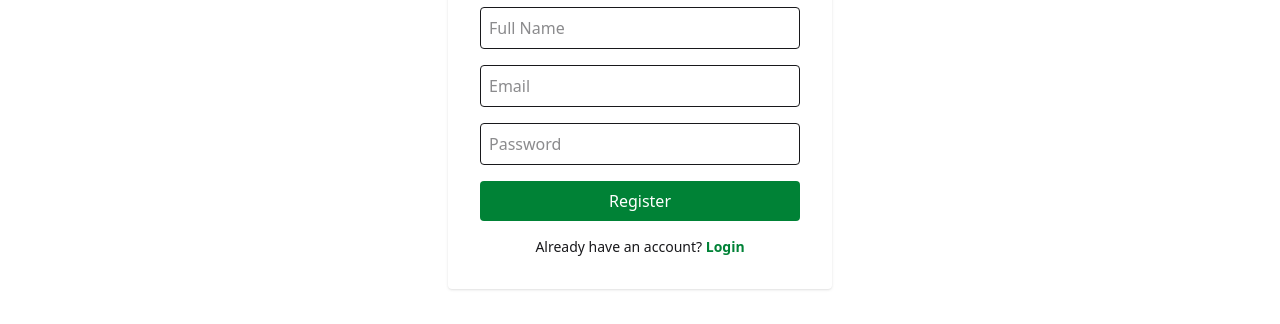
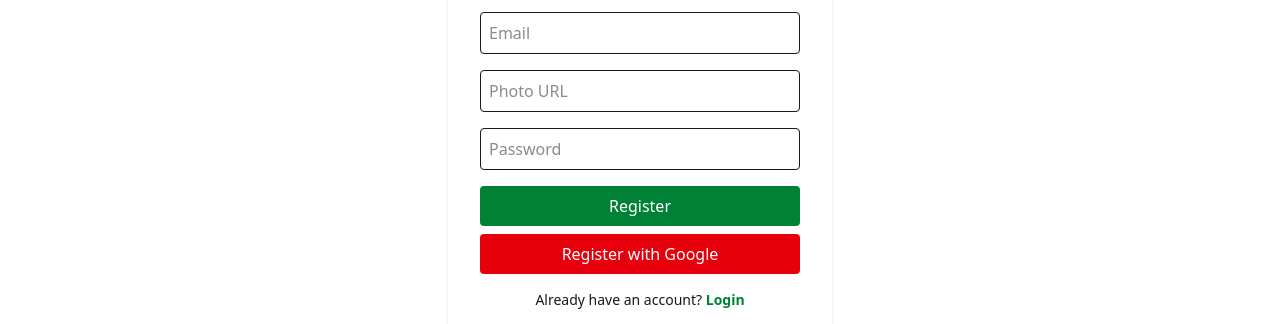
Before and after one commit to islamSorifulhero/client, a React (Vite) app: page /register in a window 1280 px wide. Shown: the part 300-624 px from the top of the page. Built offline with nearby package versions, Linux system fonts and the light colour scheme; no server answers.

Commit message:
Login and Logout button updated

```diff
--- a/src/pages/Login.jsx
+++ b/src/pages/Login.jsx
@@ -1,16 +1,17 @@
-import React, { useContext, useState } from "react";
+import React, { useContext } from "react";
 import { AuthContext } from "../components/content/AuthProviders.jsx";
-import { getAuth, signInWithEmailAndPassword } from "firebase/auth";
+import { getAuth, signInWithEmailAndPassword, GoogleAuthProvider, signInWithPopup } from "firebase/auth";
 import { Link, useNavigate } from "react-router-dom";
 import app from "../firebase/firebase.config.js";
 import { toast } from "react-toastify";
 
 const auth = getAuth(app);
+const googleProvider = new GoogleAuthProvider();
 
 const Login = () => {
   const { user } = useContext(AuthContext);
-  const [email, setEmail] = useState("");
-  const [password, setPassword] = useState("");
+  const [email, setEmail] = React.useState("");
+  const [password, setPassword] = React.useState("");
   const navigate = useNavigate();
 
   const handleLogin = async e => {
@@ -18,6 +19,16 @@ const Login = () => {
     try {
       await signInWithEmailAndPassword(auth, email, password);
       toast.success("✅ Login Successful!");
+      navigate("/");
+    } catch (err) {
+      toast.error("❌ " + err.message);
+    }
+  };
+
+  const handleGoogleLogin = async () => {
+    try {
+      await signInWithPopup(auth, googleProvider);
+      toast.success("✅ Google Login Successful!");
       navigate("/");
     } catch (err) {
       toast.error("❌ " + err.message);
@@ -34,12 +45,14 @@ const Login = () => {
             placeholder="Email"
             className="w-full border p-2 rounded"
             onChange={e => setEmail(e.target.value)}
+            required
           />
           <input
             type="password"
             placeholder="Password"
             className="w-full border p-2 rounded"
             onChange={e => setPassword(e.target.value)}
+            required
           />
           <button
             type="submit"
@@ -48,6 +61,12 @@ const Login = () => {
             Login
           </button>
         </form>
+        <button
+          onClick={handleGoogleLogin}
+          className="w-full mt-2 bg-red-600 text-white py-2 rounded hover:bg-red-500"
+        >
+          Login with Google
+        </button>
         <p className="text-sm text-center mt-4">
           Don’t have an account?{" "}
           <Link to="/register" className="text-green-700 font-semibold">
--- a/src/pages/Register.jsx
+++ b/src/pages/Register.jsx
@@ -1,24 +1,49 @@
 import React, { useState } from "react";
-import { getAuth, createUserWithEmailAndPassword, updateProfile } from "firebase/auth";
+import { getAuth, createUserWithEmailAndPassword, updateProfile, GoogleAuthProvider, signInWithPopup } from "firebase/auth";
 import app from "../firebase/firebase.config.js";
 import { Link, useNavigate } from "react-router-dom";
 import { toast } from "react-toastify";
 
 const auth = getAuth(app);
+const googleProvider = new GoogleAuthProvider();
 
 const Register = () => {
   const [name, setName] = useState("");
   const [email, setEmail] = useState("");
+  const [photoURL, setPhotoURL] = useState("");
   const [password, setPassword] = useState("");
   const navigate = useNavigate();
 
+  const validatePassword = pwd => {
+    const hasUppercase = /[A-Z]/.test(pwd);
+    const hasLowercase = /[a-z]/.test(pwd);
+    const hasLength = pwd.length >= 6;
+    return hasUppercase && hasLowercase && hasLength;
+  };
+
   const handleRegister = async e => {
     e.preventDefault();
+
+    if (!validatePassword(password)) {
+      toast.error("❌ Password must have uppercase, lowercase letters and at least 6 characters!");
+      return;
+    }
+
     try {
       const userCredential = await createUserWithEmailAndPassword(auth, email, password);
-      await updateProfile(userCredential.user, { displayName: name });
+      await updateProfile(userCredential.user, { displayName: name, photoURL: photoURL });
       toast.success("✅ Registration Successful!");
       navigate("/login");
+    } catch (err) {
+      toast.error("❌ " + err.message);
+    }
+  };
+
+  const handleGoogleRegister = async () => {
+    try {
+      await signInWithPopup(auth, googleProvider);
+      toast.success("✅ Google Login Successful!");
+      navigate("/");
     } catch (err) {
       toast.error("❌ " + err.message);
     }
@@ -28,25 +53,37 @@ const Register = () => {
     <div className="flex justify-center items-center h-[80vh]">
       <div className="bg-white p-8 rounded shadow w-96">
         <h2 className="text-2xl font-bold mb-4 text-green-700 text-center">Register</h2>
+
         <form onSubmit={handleRegister} className="space-y-4">
           <input
             type="text"
             placeholder="Full Name"
             className="w-full border p-2 rounded"
             onChange={e => setName(e.target.value)}
+            required
           />
           <input
             type="email"
             placeholder="Email"
             className="w-full border p-2 rounded"
             onChange={e => setEmail(e.target.value)}
+            required
+          />
+          <input
+            type="text"
+            placeholder="Photo URL"
+            className="w-full border p-2 rounded"
+            onChange={e => setPhotoURL(e.target.value)}
+            required
           />
           <input
             type="password"
             placeholder="Password"
             className="w-full border p-2 rounded"
             onChange={e => setPassword(e.target.value)}
+            required
           />
+
           <button
             type="submit"
             className="w-full bg-green-700 text-white py-2 rounded hover:bg-green-600"
@@ -54,6 +91,14 @@ const Register = () => {
             Register
           </button>
         </form>
+
+        <button
+          onClick={handleGoogleRegister}
+          className="w-full mt-2 bg-red-600 text-white py-2 rounded hover:bg-red-500"
+        >
+          Register with Google
+        </button>
+
         <p className="text-sm text-center mt-4">
           Already have an account?{" "}
           <Link to="/login" className="text-green-700 font-semibold">
```
